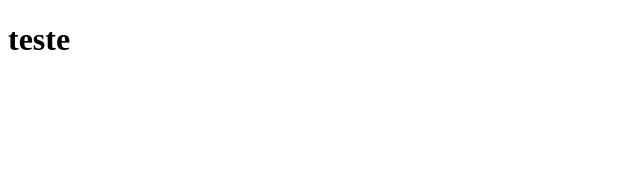
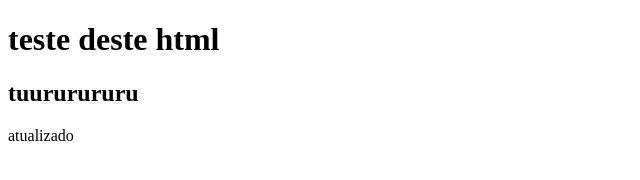
Before and after one commit to luizhp10/testenove, a plain HTML site: page index.html in a window 1280 px wide. Shown: the whole page, without its empty margins (0-640 px from the left). Drawn offline with Linux system fonts and the light colour scheme.

Commit message:
atualização do html

```diff
--- a/index.html
+++ b/index.html
@@ -6,6 +6,8 @@
     <title>nouveee</title>
 </head>
 <body>
-    <h1>teste</h1>
+    <h1>teste deste html</h1>
+    <h2>tuururururu</h2>
+    <div>atualizado</div>
 </body>
 </html>
```
